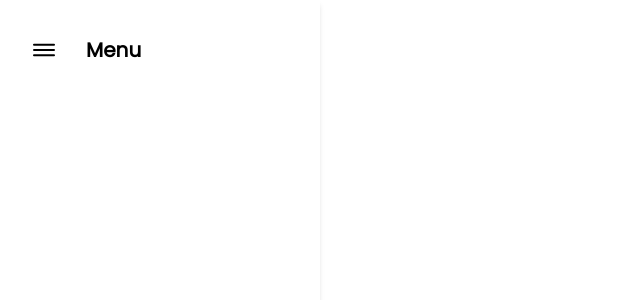
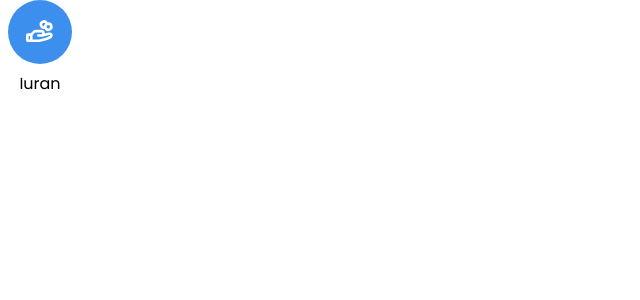
Before and after one commit to mutaqinmi/cgm-app-api, a Next.js app: page / in a window 1280 px wide. Shown: the top 300 px of the page, without its empty margins (0-640 px from the left). Built offline with nearby package versions, Linux system fonts and the light colour scheme.

Commit message:
feat: adding some component

```diff
--- a/src/app/test.tsx
+++ b/src/app/test.tsx
@@ -1,6 +1,6 @@
-import Drawer from "@/components/drawer";
+import IconButton from "@/components/icon-button";
 
 export default function Test(){
     // Simpan component disini
-    return <Drawer/>
+    return <IconButton/>
 }
--- a/src/components/drawer-menu-item.tsx
+++ b/src/components/drawer-menu-item.tsx
@@ -2,8 +2,7 @@
 import { User } from "@phosphor-icons/react";
 
 export default function DrawerMenuItem() {
-    return (
-      <div className="flex items-center h-8 cursor-pointer">
+  return <div className="flex items-center h-8 cursor-pointer">
     <div>
       <User className="w-6 h-6 mr-6" />
     </div>
@@ -11,5 +10,4 @@ export default function DrawerMenuItem() {
       <span className="text-base">Tentang Saya</span>
     </div>
   </div>
-    );
 }
--- /dev/null
+++ b/src/components/icon-button.tsx
@@ -0,0 +1,15 @@
+"use client";
+import { HandCoins } from "@phosphor-icons/react";
+
+export default function IconButton() {
+  return <div className="w-20 h-24 cursor-pointer">
+    <div className="flex justify-center">
+        <div className="flex items-center justify-center rounded-full w-16 h-16 bg-[#3D8FED]">
+        <HandCoins color="white" weight="bold" className="w-7 h-7" />
+        </div>
+    </div>
+    <div className="flex justify-center mt-2">
+        <span>Iuran</span>
+    </div>
+  </div>
+}
--- /dev/null
+++ b/src/components/logo.tsx
@@ -0,0 +1,11 @@
+import Image from "next/image"
+
+export default function Logo() {
+    return <Image
+      src="/logo.png"
+      width={500}
+      height={500}
+      alt="logo"
+      className="w-24 h-9"
+    />
+      }
--- /dev/null
+++ b/src/components/outlined-button.tsx
@@ -0,0 +1,5 @@
+export default function OutlinedButton() {
+    return <button className="w-80 h-14 rounded-xl bg-white border-2 border-[#3D8FED]">
+          <span className="text-[#3D8FED] font-medium">Masuk</span>
+        </button>
+      }
--- /dev/null
+++ b/src/components/phone-number-input.tsx
@@ -0,0 +1,21 @@
+import Image from "next/image"
+
+export default function PhoneNumberInput() {
+  return <div className="flex w-full h-16 items-center mb-1 gap-4">
+    <div className="flex items-center w-28 h-11 rounded-lg shadow-md px-2 gap-1 cursor-default">
+      <Image src="/bendera.png" width={500} height={500} alt="Picture of the author" className="w-10 h-5"/>
+      <div><span className="font-semibold">+62</span></div>
+    </div>
+    <div className="w-full h-11 relative flex rounded-lg">
+      <input
+        required
+        className="peer w-full bg-transparent outline-none px-4 text-base rounded-lg bg-white shadow-md"
+        id="address"
+        type="number"
+      />
+      <label htmlFor="address" className="cursor-text absolute top-1/2 translate-y-[-50%] bg-white left-4 px-2 peer-focus:top-0 peer-focus:left-3 text-base peer-focus:text-sm peer-focus:text-black peer-valid:-top-0 peer-valid:left-3 peer-valid:text-sm peer-valid:text-black duration-300">
+        <span className="text-gray-500">Nomor Telepon</span>
+      </label>
+    </div>
+  </div>
+}
```
Also changed, not shown: public/bendera.png (added), public/logo.png (added). Lines whose indentation alone changed are shown as unchanged.
